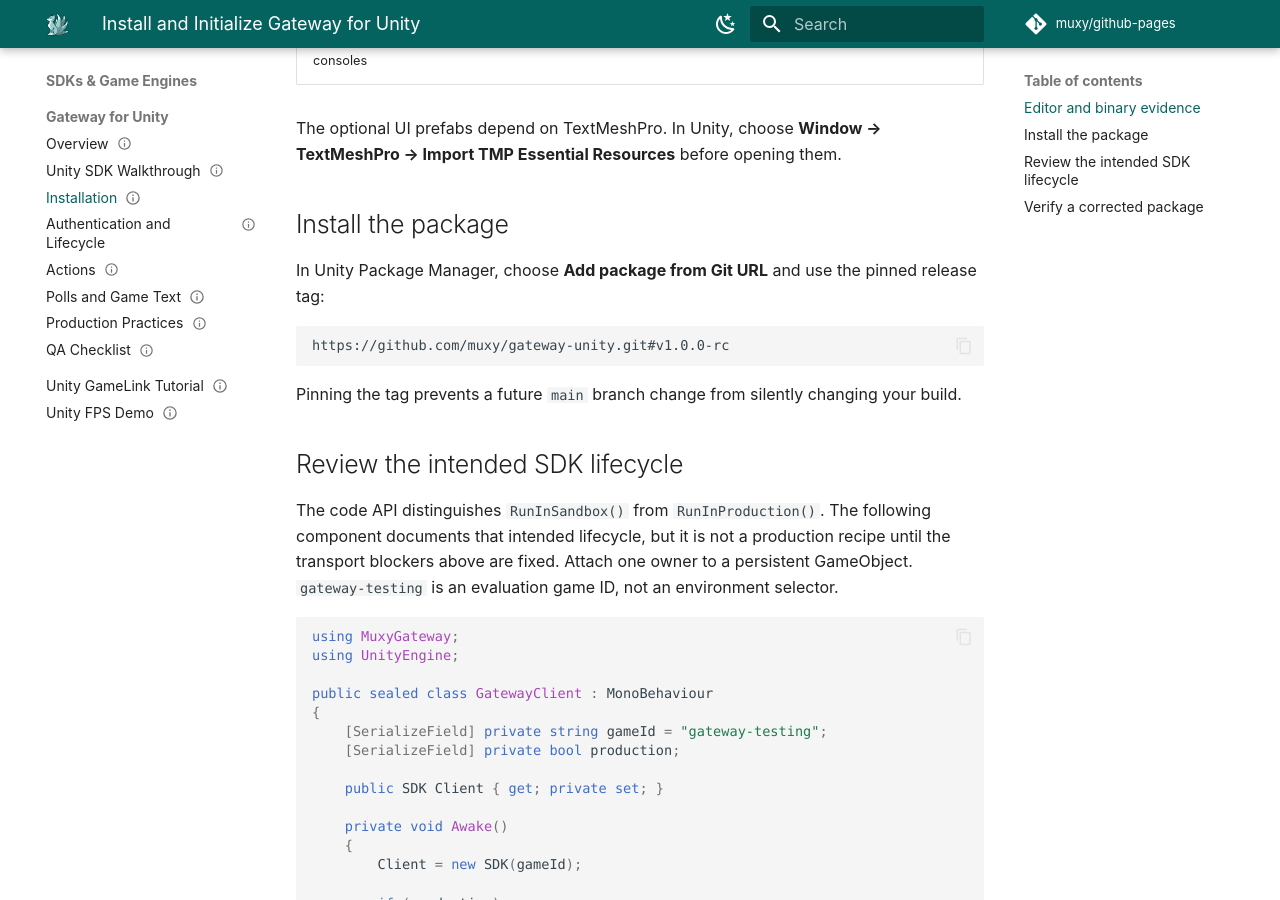
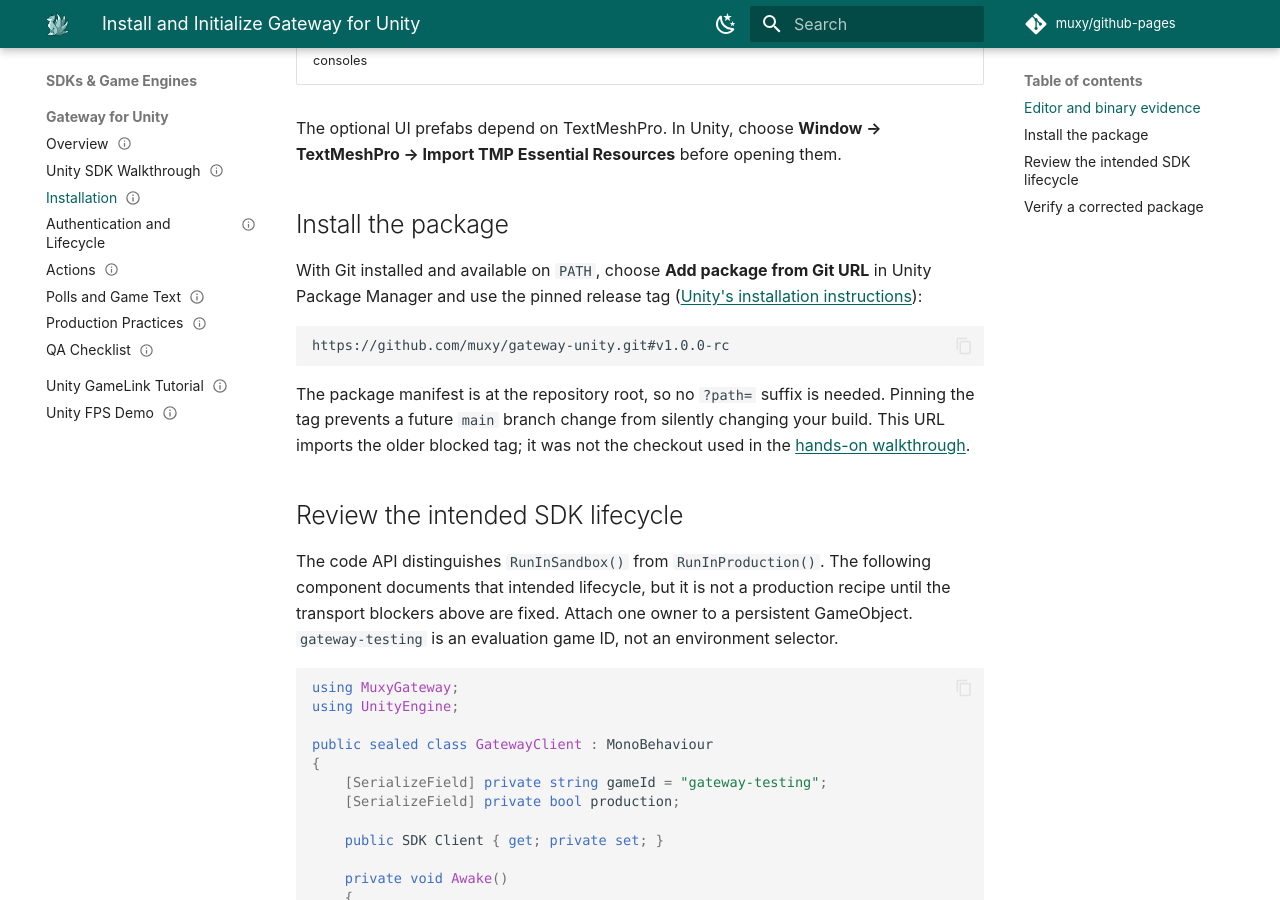
Before and after one commit to muxy/github-pages, an MkDocs documentation site: the page built from docs/docs/unity-gateway-installation.md, in a window 1280 px wide and 900 px high, scrolled down 920 px. Built offline with MkDocs 1.6.1 and Material for MkDocs 9.7.7, drawn with Linux system fonts in a browser that asks for light colours; comment, search, counter and statistics services are not loaded.

Commit message:
Document Gateway Unity Git URL installation

````diff
--- a/docs/docs/unity-gateway-installation.md
+++ b/docs/docs/unity-gateway-installation.md
@@ -33,13 +33,13 @@
 
 ## Install the package
 
-In Unity Package Manager, choose **Add package from Git URL** and use the pinned release tag:
+With Git installed and available on `PATH`, choose **Add package from Git URL** in Unity Package Manager and use the pinned release tag ([Unity's installation instructions](https://docs.unity3d.com/Manual/upm-ui-giturl.html)):
 
 ```text
 https://github.com/muxy/gateway-unity.git#v1.0.0-rc
 ```
 
-Pinning the tag prevents a future `main` branch change from silently changing your build.
+The package manifest is at the repository root, so no `?path=` suffix is needed. Pinning the tag prevents a future `main` branch change from silently changing your build. This URL imports the older blocked tag; it was not the checkout used in the [hands-on walkthrough](unity-gateway-prefab-quickstart.md).
 
 ## Review the intended SDK lifecycle
 
````
Also changed, not shown: docs/docs/unity-gateway-prefab-quickstart.md (+5 -0 lines).
